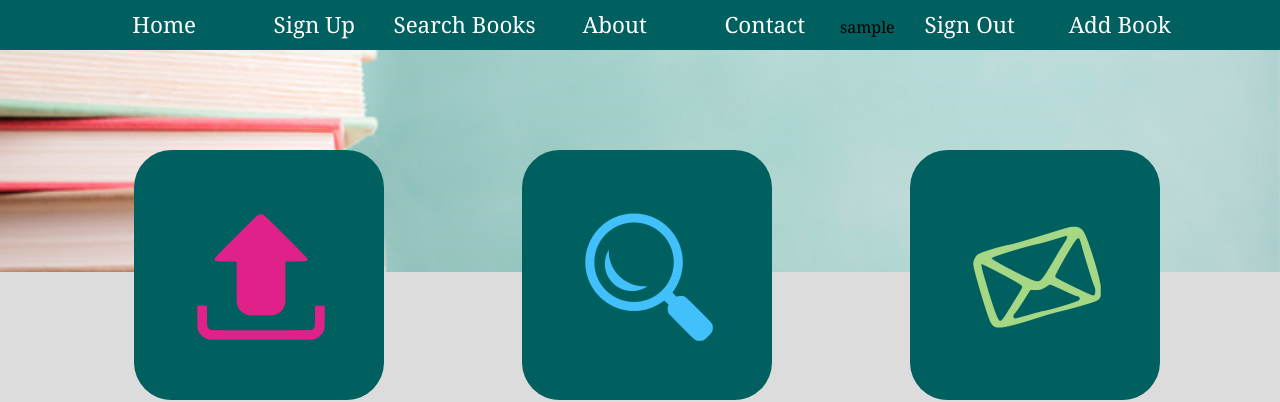
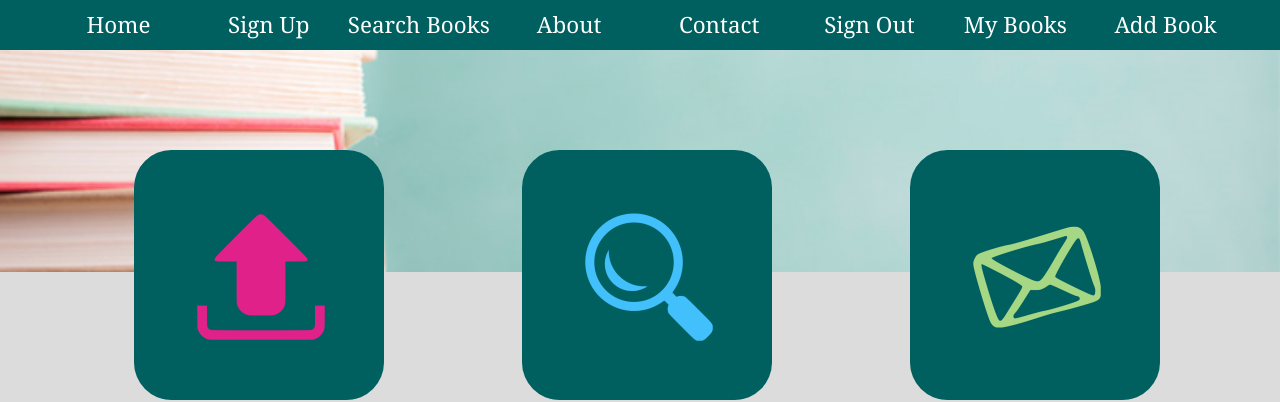
Before and after one commit to rivka11/webdevelopment2017, a PHP site: page /index.php in a window 1280 px wide. Shown: the part 110-512 px from the top of the page. Run offline with PHP 8.4, Linux system fonts and the light colour scheme; the visitor is signed in with stand-in values (Sample User, id 1); some libraries are stand-ins or nearby versions.

Commit message:
modify navigation to show my books with dropdown..played with css

```diff
--- a/navigator.php
+++ b/navigator.php
@@ -7,10 +7,14 @@ if (session_status() != PHP_SESSION_ACTIVE){
     <!DOCTYPE html>
 <html>
 <head>
+    <title>My site</title>
 <script src="https://ajax.googleapis.com/ajax/libs/jquery/3.2.1/jquery.min.js"></script>
 <script type="text/javascript" src="jquery.sticky.js"></script>
 
 <link rel="stylesheet" href= "styles/themeStyle.css"/>
+<link rel="icon" type="image/png" href="images/favicon-16x16.png" sizes="32x32" />
+<link rel="icon" type="image/png" href="images/favicon-16x16.png" sizes="16x16" />
+
 <script>
   $(document).ready(function(){
     $("#sticker").sticky({topSpacing:0});
@@ -35,13 +39,25 @@ if (session_status() != PHP_SESSION_ACTIVE){
         <li id = "navli"><a  href="index.php">Home</a></li>
         <li id = "navli"><a href="signUp.php">Sign Up</a></li>
 <!--        <li id = "navli"><a href="buyBook.php">Buy Book</a></li>-->
-        <li id = "navli"><a href="searchBooks.php">Search Books</a></li>
+
+<li class="dropdown">
+    <a href="javascript:void(0)" class="dropbtn">Search Books</a>
+    <div class="dropdown-content">
+        <a href="searchBooks.php">Search Books</a>
+      <a href="myAddedBooks.php">View My Books</a>
+     </div>
+  </li>
+
+
+<!--        <li id = "navli"><a href="searchBooks.php">Search Books</a></li>-->
+
         <li id = "navli"><a href="about.php">About</a></li>
         <li id = "navli"><a href="contact.php">Contact</a></li>
         <?php
         if(isset($_SESSION['user'])){
-            echo $_SESSION['user'];
+//            echo $_SESSION['user'];
             echo '<li id = "navli"><a href="signOut.php">Sign Out</a></li>';
+            echo '<li id = "navli"><a href="myAddedBooks.php">My Books</a></li>';
         }
         else{
             echo '<li id = "navli"><a href="signIn.php">Sign in</a></li>';
--- a/redirectLogin.php
+++ b/redirectLogin.php
@@ -2,7 +2,7 @@
 <?php include("navigator.php");
 if(isset($_GET['reason'])){
     if($_GET['reason']=='not_logged_in'){
-    $mesg = 'You need to be logged in to add a book';
+    $mesg = 'Login is required';
     }
 }
 else{
--- a/styles/themeStyle.css
+++ b/styles/themeStyle.css
@@ -114,6 +114,10 @@ ul {
 .nav a:hover {
   background-color: #888;
 }
+/*test*/
+.nav a:active {
+  background-color: #888;
+}
 
 
 
@@ -211,3 +215,42 @@ width:100%;
 height:100px;
 
 }
+
+/*Code below modified from https://www.w3schools.com/css/tryit.asp?filename=trycss_dropdown_navbar */
+
+li a, .dropbtn {
+    display: inline-block;
+    color: white;
+    text-align: center;
+    /*padding: 5px 6px;*/
+    text-decoration: none;
+}
+
+
+li.dropdown {
+    display: inline-block;
+}
+
+.dropdown-content {
+    border-radius: 2px;
+    display: none;
+    position: absolute;
+    background-color: #005f5f;
+    /*min-width: 160px;*/
+    /*box-shadow: 0px 8px 16px 0px rgba(0,0,0,0.2);*/
+    z-index: 1;
+}
+
+.dropdown-content a {
+    color: white;
+    padding: 0px 5px;
+    text-decoration: none;
+    display: block;
+    text-align: left;
+}
+
+.dropdown-content a:hover {background-color: #888}
+
+.dropdown:hover .dropdown-content {
+    display: block;
+}
--- a/validateUser.php
+++ b/validateUser.php
@@ -1,7 +1,4 @@
 <?php
-
-
-
  if(!empty($_POST)){
     //check if anything is incomplete
     $rqrd = array('email', 'psw');
```
Also changed, not shown: images/books/2145875458.png (added), images/favicon-16x16.png (added), images/favicon-32x32.png (added).
